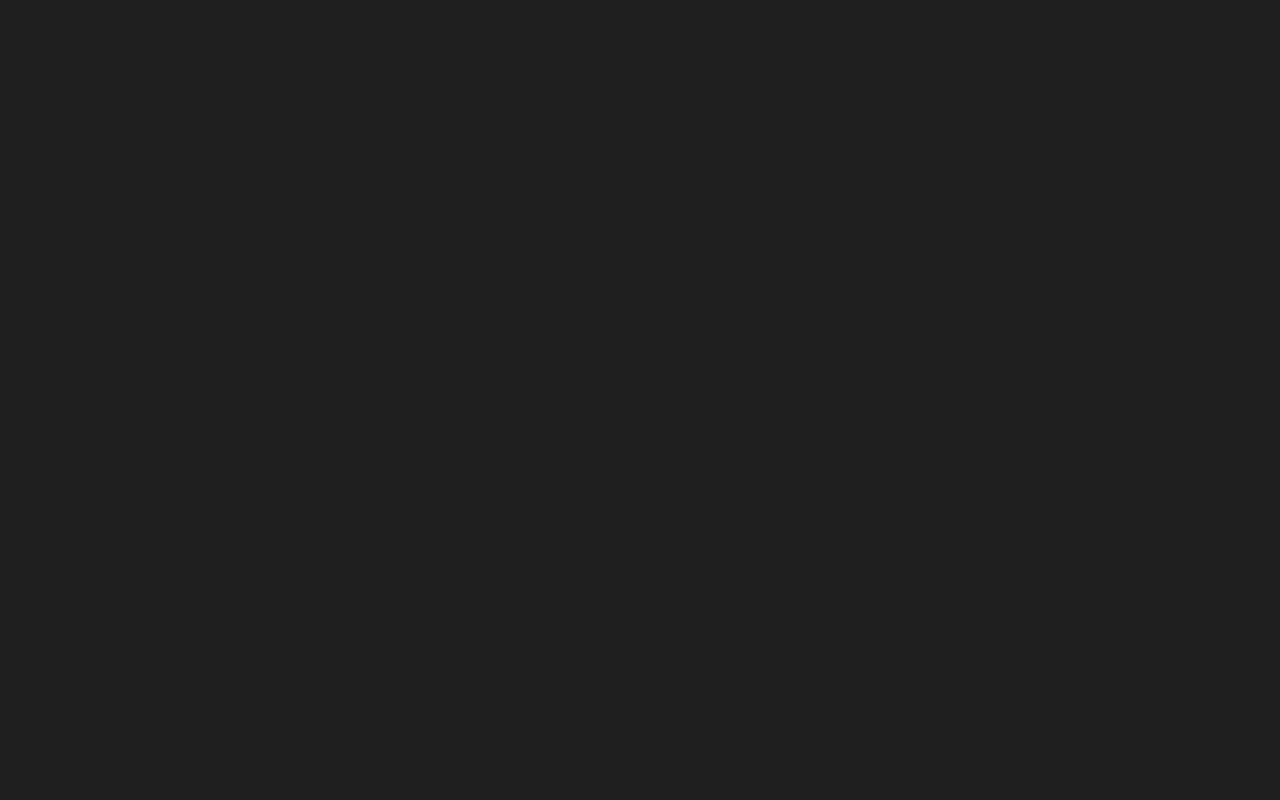
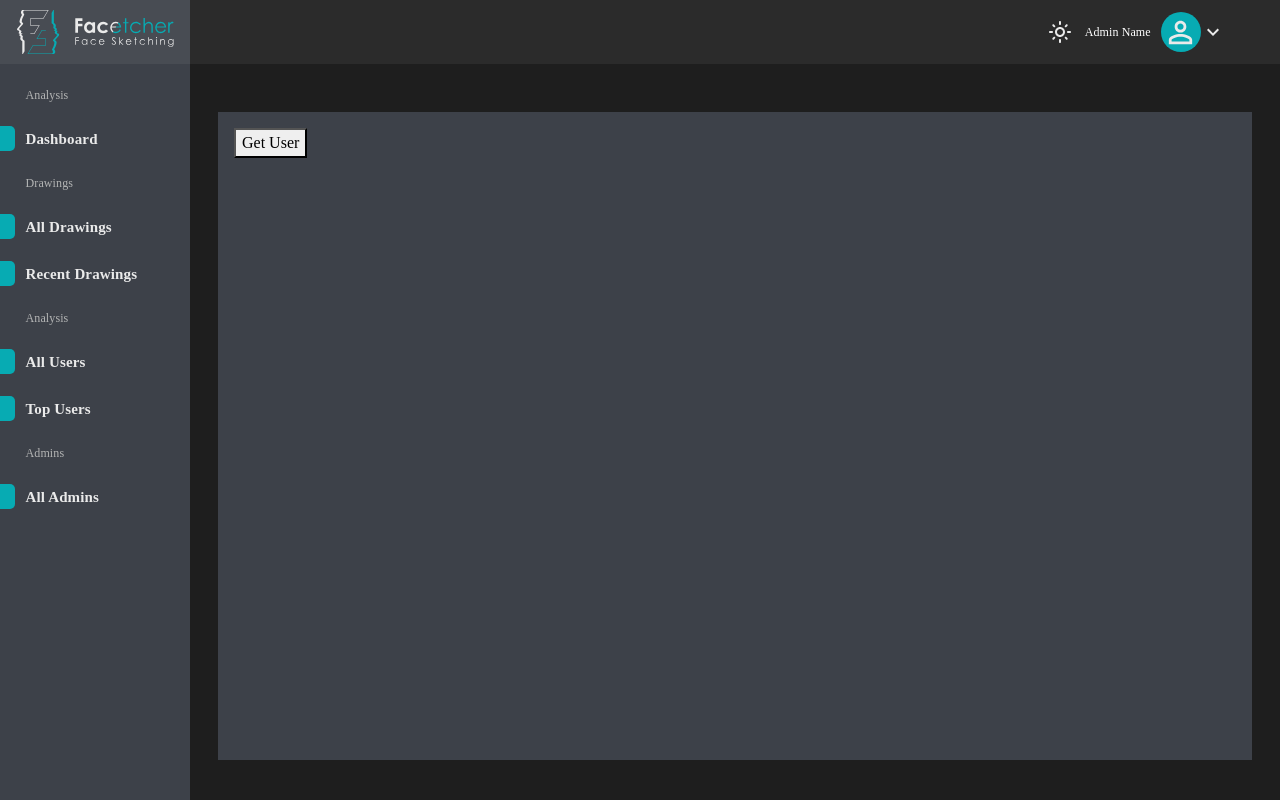
Before and after one commit to henry-azer/facetcher-admin-portal, a React (Create React App) app: page /profile in a window 1280 px wide. Built offline with nearby package versions, Linux system fonts and the light colour scheme; no server answers.

Commit message:
Fetch user's data to user profile page

```diff
--- a/src/components/drawer/drawer.jsx
+++ b/src/components/drawer/drawer.jsx
@@ -1,4 +1,4 @@
-import React from "react";
+import React, { useLayoutEffect, useRef, useState } from "react";
 import Box from "@mui/material/Box";
 import Drawer from "@mui/material/Drawer";
 // import CssBaseline from '@mui/material/CssBaseline';
@@ -36,6 +36,16 @@ const drawerCategories = [
 ];
 
 const FacetcherDrawer = ({ children }) => {
+     const ref = useRef(null);
+
+     const [height, setHeight] = useState(0);
+     const [height2, setHeight2] = useState(0);
+
+     useLayoutEffect(() => {
+          setHeight(ref.current.offsetHeight);
+          setHeight2(ref.current.offsetHeight);
+     }, []);
+
      return (
           <Box sx={{ display: "flex" }}>
                {/* <CssBaseline /> */}
@@ -50,6 +60,7 @@ const FacetcherDrawer = ({ children }) => {
                >
                     <Toolbar sx={{ width: "100%", justifyContent: "end" }}>
                          <Box
+                              ref={ref}
                               sx={{
                                    display: "flex",
                                    alignItems: "center",
@@ -114,6 +125,7 @@ const FacetcherDrawer = ({ children }) => {
                               backgroundColor: `${DARKGREY}`,
                               width: drawerWidth,
                               boxSizing: "border-box",
+                              overflowY: "hidden",
                          },
                     }}
                     variant="permanent"
@@ -179,9 +191,27 @@ const FacetcherDrawer = ({ children }) => {
                          ))}
                     </Box>
                </Drawer>
-               <Box component="main" sx={{ flexGrow: 1, p: 3 }}>
-                    <Toolbar />
-                    <>{children}</>
+               <Box
+                    component="main"
+                    // className=" bg-primary"
+                    sx={{
+                         flexGrow: 1,
+                         p: 3,
+                         overflow: "hidden",
+                         height: `calc(100vh - ${height}px)`,
+                    }}
+               >
+                    {/* <Toolbar /> */}
+                    <div
+                         className=" overflow-hidden d-flex justify-content-center align-items-center h-100"
+                         style={{
+                              marginTop: `${height}px`,
+                         }}
+                    >
+                         <div className="w-100 h-100 overflowY-scroll ">
+                              {children}
+                         </div>
+                    </div>
                </Box>
           </Box>
      );
--- a/src/store/actions/auth/auth-actions.jsx
+++ b/src/store/actions/auth/auth-actions.jsx
@@ -106,7 +106,7 @@ export const getCurrentUser = () => (dispatch) => {
                console.log(res);
                dispatch({
                     type: LOGIN_SUCCEEDED,
-                    payload: res,
+                    payload: res.data.body,
                });
           }
      });
--- a/src/store/reducers/auth-reducer.jsx
+++ b/src/store/reducers/auth-reducer.jsx
@@ -13,8 +13,7 @@ export default function auth_reducer(state = {}, action) {
         case LOGIN_SUCCEEDED:
             return {
                 ...state,
-                authenticatedUser: action.payload.user,
-                authenticationToken: action.payload.token,
+                authenticatedUser: action.payload,
                 isUserAuthenticated: true,
                 loginRequest: false,
             };
--- a/src/styles/styles.css
+++ b/src/styles/styles.css
@@ -20,8 +20,14 @@
 input:focus-visible {
      outline: none !important;
 }
+.bg-grey {
+     background-color: var(--grey);
+}
 .bg-dark-grey {
      background-color: var(--darkGrey);
+}
+.bg-dark-grey2 {
+     background-color: var(--darkGrey2);
 }
 .bg-cyan {
      background-color: var(--cyan) !important;
@@ -51,9 +57,11 @@ input:focus-visible {
      color: var(--grey) !important;
 }
 .grey-border {
-     border-color: solid var(--grey) !important;
+     border: solid var(--grey) !important;
 }
-
+.h-20{
+     height: 20% !important;
+}
 ::selection {
      background: var(--darkCyan);
      color: var(--lightGrey) !important;
@@ -144,6 +152,10 @@ body {
      width: 50px;
      height: 50px;
 }
+.overflowY-scroll{
+     overflow-y: scroll !important;
+     overflow-x: visible !important;
+}
 /* ----- GLOBAL PROPS END ----- */
 
 .active_sub_header::before {
@@ -158,6 +170,12 @@ body {
      border-top-right-radius: 5px;
      z-index: 1111;
 }
+
+.user-profile-pic {
+     width: 230px;
+     height: 230px;
+}
+
 
 /* -------------------------------------------------------- */
 
--- a/src/views/Home.jsx
+++ b/src/views/Home.jsx
@@ -52,7 +52,7 @@ const Home = () => {
      return (
           <div>
                <FacetcherDrawer>
-                    <div>
+                    <div className="mt-5">
                          <h1 className="my-0 fs-4 fw-bold">Dashboard</h1>
                          <p className="text-cyan fs-6">
                               Welcome,
--- a/src/views/Profile.jsx
+++ b/src/views/Profile.jsx
@@ -1,6 +1,70 @@
-import React from "react";
+import React, { useEffect, useState } from "react";
+import FacetcherDrawer from "../components/drawer/drawer";
+import PersonIcon from "@mui/icons-material/Person";
+import { useDispatch, useSelector } from "react-redux";
+import { getCurrentUser } from "../store/actions/auth/auth-actions";
 
 const Profile = () => {
-     return <div></div>;
+     const store = useSelector((state) => state);
+     const dispatch = useDispatch();
+
+     const [isUserFetched, setIsUserFetched] = useState(false);
+
+     useEffect(() => {
+          document.title = "User Profile | Facetcher";
+
+          if (!isUserFetched) {
+               dispatch(getCurrentUser());
+               setIsUserFetched(true);
+          }
+     });
+
+     const user = store.auth.authenticatedUser;
+     console.log(user);
+
+     return (
+          <div>
+               <FacetcherDrawer>
+                    <div className="row h-100 justify-content-center align-items-center gx-2 h-75 mt-5">
+                         {user && (
+                              <div className="col-4 bg-dark-grey mx-2 p-3 position-relative d-flex justify-content-center h-100">
+                                   <div className=" bg-dark-grey2 w-100 h-20 user-profile-pic position-absolute top-0"></div>
+                                   <div className=" rounded-circle bg-cyan grey-border user-profile-pic position-absolute top-0 overflow-hidden">
+                                        <div className="w-100 h-100 d-flex justify-content-center align-items-center">
+                                             {user.profilePictureUrl ? (
+                                                  <img
+                                                       src={`${user.profilePictureUrl}`}
+                                                  />
+                                             ) : (
+                                                  <PersonIcon
+                                                       sx={{ fontSize: 160 }}
+                                                  />
+                                             )}
+                                        </div>
+                                   </div>
+                                   <div className=" align-self-end h-75 pt-5 text-center">
+                                        <h1 className="mt-3 fs-4 fw-bold text-capitalize">
+                                             {user.firstName + " " + user.lastName}
+                                        </h1>
+                                        <h1 className="fs-6 text-cyan">
+                                             {user.email}
+                                        </h1>
+                                   </div>
+                              </div>
+                         )}
+                         <div className="col bg-dark-grey mx-2 p-3 h-100">
+                              <button
+                                   onClick={() => {
+                                        dispatch(getCurrentUser());
+                                        console.log(store);
+                                   }}
+                              >
+                                   Get User
+                              </button>
+                         </div>
+                    </div>
+               </FacetcherDrawer>
+          </div>
+     );
 };
 export default Profile;
```
